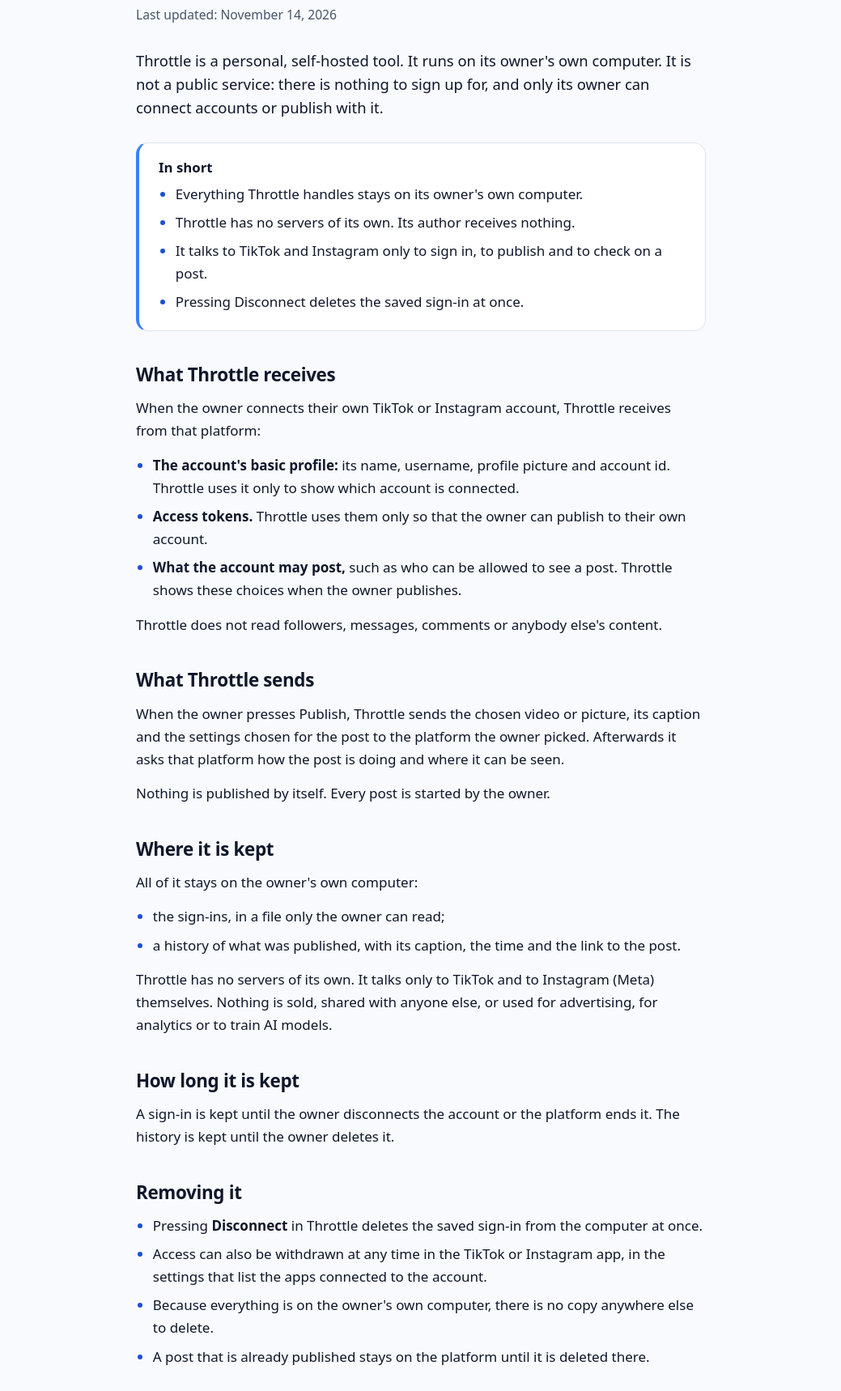
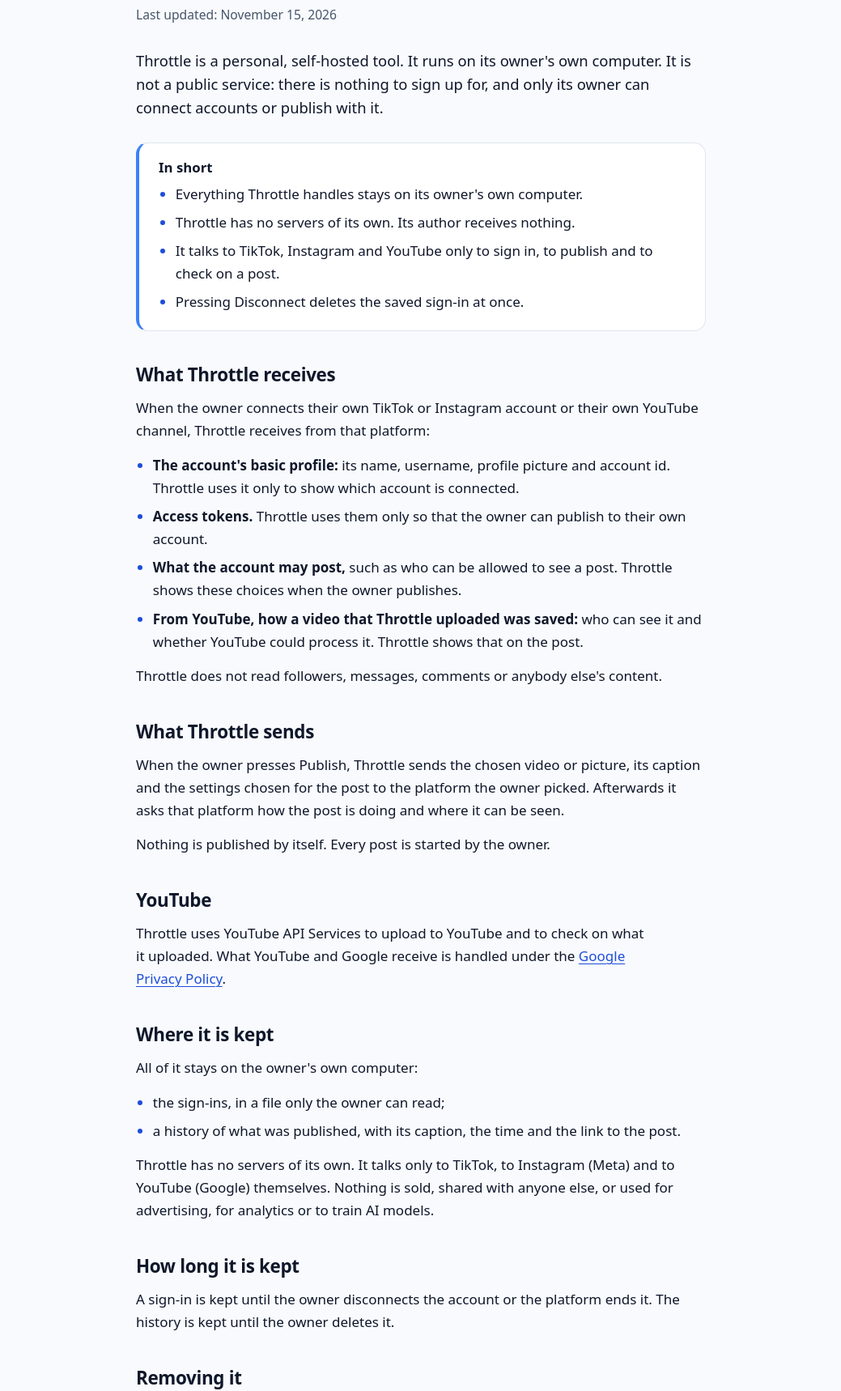
Before and after one commit to p0six/throttle-web, a plain HTML site: page privacy.html in a window 1280 px wide. Shown: the part 193-1911 px from the top of the page at 81% size, without its empty margins (120-1159 px from the left). Drawn offline with Linux system fonts and the light colour scheme.

Commit message:
Name YouTube

```diff
--- a/privacy.html
+++ b/privacy.html
@@ -5,11 +5,11 @@
   <meta name="viewport" content="width=device-width, initial-scale=1">
   <meta http-equiv="Content-Security-Policy" content="default-src 'none'; style-src 'self'; img-src 'self'; base-uri 'none'; form-action 'none'">
   <title>Privacy policy | Throttle</title>
-  <meta name="description" content="What Throttle handles when its owner connects a TikTok or Instagram account, where it is kept and how to remove it.">
+  <meta name="description" content="What Throttle handles when its owner connects a TikTok, Instagram or YouTube account, where it is kept and how to remove it.">
   <meta property="og:type" content="website">
   <meta property="og:site_name" content="Throttle">
   <meta property="og:title" content="Throttle privacy policy">
-  <meta property="og:description" content="What Throttle handles when its owner connects a TikTok or Instagram account, where it is kept and how to remove it.">
+  <meta property="og:description" content="What Throttle handles when its owner connects a TikTok, Instagram or YouTube account, where it is kept and how to remove it.">
   <meta name="theme-color" content="#f8fafd" media="(prefers-color-scheme: light)">
   <meta name="theme-color" content="#0a1020" media="(prefers-color-scheme: dark)">
   <link rel="icon" href="assets/icon-32.png" sizes="32x32" type="image/png">
@@ -36,7 +36,7 @@
   <main id="main" class="doc">
     <article class="wrap">
       <h1>Privacy policy</h1>
-      <p class="dated">Last updated: November 14, 2026</p>
+      <p class="dated">Last updated: November 15, 2026</p>
 
       <p class="opening">Throttle is a personal, self-hosted tool. It runs on its owner's own computer. It is not a public service: there is nothing to sign up for, and only its owner can connect accounts or publish with it.</p>
 
@@ -45,17 +45,18 @@
         <ul>
           <li>Everything Throttle handles stays on its owner's own computer.</li>
           <li>Throttle has no servers of its own. Its author receives nothing.</li>
-          <li>It talks to TikTok and Instagram only to sign in, to publish and to check on a post.</li>
+          <li>It talks to TikTok, Instagram and YouTube only to sign in, to publish and to check on a post.</li>
           <li>Pressing Disconnect deletes the saved sign-in at once.</li>
         </ul>
       </section>
 
       <h2 id="receives">What Throttle receives</h2>
-      <p>When the owner connects their own TikTok or Instagram account, Throttle receives from that platform:</p>
+      <p>When the owner connects their own TikTok or Instagram account or their own YouTube channel, Throttle receives from that platform:</p>
       <ul>
         <li><strong>The account's basic profile:</strong> its name, username, profile picture and account id. Throttle uses it only to show which account is connected.</li>
         <li><strong>Access tokens.</strong> Throttle uses them only so that the owner can publish to their own account.</li>
         <li><strong>What the account may post,</strong> such as who can be allowed to see a post. Throttle shows these choices when the owner publishes.</li>
+        <li><strong>From YouTube, how a video that Throttle uploaded was saved:</strong> who can see it and whether YouTube could process it. Throttle shows that on the post.</li>
       </ul>
       <p>Throttle does not read followers, messages, comments or anybody else's content.</p>
 
@@ -63,13 +64,16 @@
       <p>When the owner presses Publish, Throttle sends the chosen video or picture, its caption and the settings chosen for the post to the platform the owner picked. Afterwards it asks that platform how the post is doing and where it can be seen.</p>
       <p>Nothing is published by itself. Every post is started by the owner.</p>
 
+      <h2 id="youtube">YouTube</h2>
+      <p>Throttle uses YouTube API Services to upload to YouTube and to check on what it uploaded. What YouTube and Google receive is handled under the <a href="https://policies.google.com/privacy">Google Privacy Policy</a>.</p>
+
       <h2 id="kept">Where it is kept</h2>
       <p>All of it stays on the owner's own computer:</p>
       <ul>
         <li>the sign-ins, in a file only the owner can read;</li>
         <li>a history of what was published, with its caption, the time and the link to the post.</li>
       </ul>
-      <p>Throttle has no servers of its own. It talks only to TikTok and to Instagram (Meta) themselves. Nothing is sold, shared with anyone else, or used for advertising, for analytics or to train AI models.</p>
+      <p>Throttle has no servers of its own. It talks only to TikTok, to Instagram (Meta) and to YouTube (Google) themselves. Nothing is sold, shared with anyone else, or used for advertising, for analytics or to train AI models.</p>
 
       <h2 id="long">How long it is kept</h2>
       <p>A sign-in is kept until the owner disconnects the account or the platform ends it. The history is kept until the owner deletes it.</p>
@@ -77,7 +81,7 @@
       <h2 id="removing">Removing it</h2>
       <ul>
         <li>Pressing <strong>Disconnect</strong> in Throttle deletes the saved sign-in from the computer at once.</li>
-        <li>Access can also be withdrawn at any time in the TikTok or Instagram app, in the settings that list the apps connected to the account.</li>
+        <li>Access can also be withdrawn at any time in the TikTok or Instagram app, in the settings that list the apps connected to the account. For YouTube that is Google's page for <a href="https://security.google.com/settings/security/permissions">apps with access to your account</a>.</li>
         <li>Because everything is on the owner's own computer, there is no copy anywhere else to delete.</li>
         <li>A post that is already published stays on the platform until it is deleted there.</li>
       </ul>
```
Also changed, not shown: index.html (+6 -6 lines), terms.html (+5 -5 lines), 1 other file.
